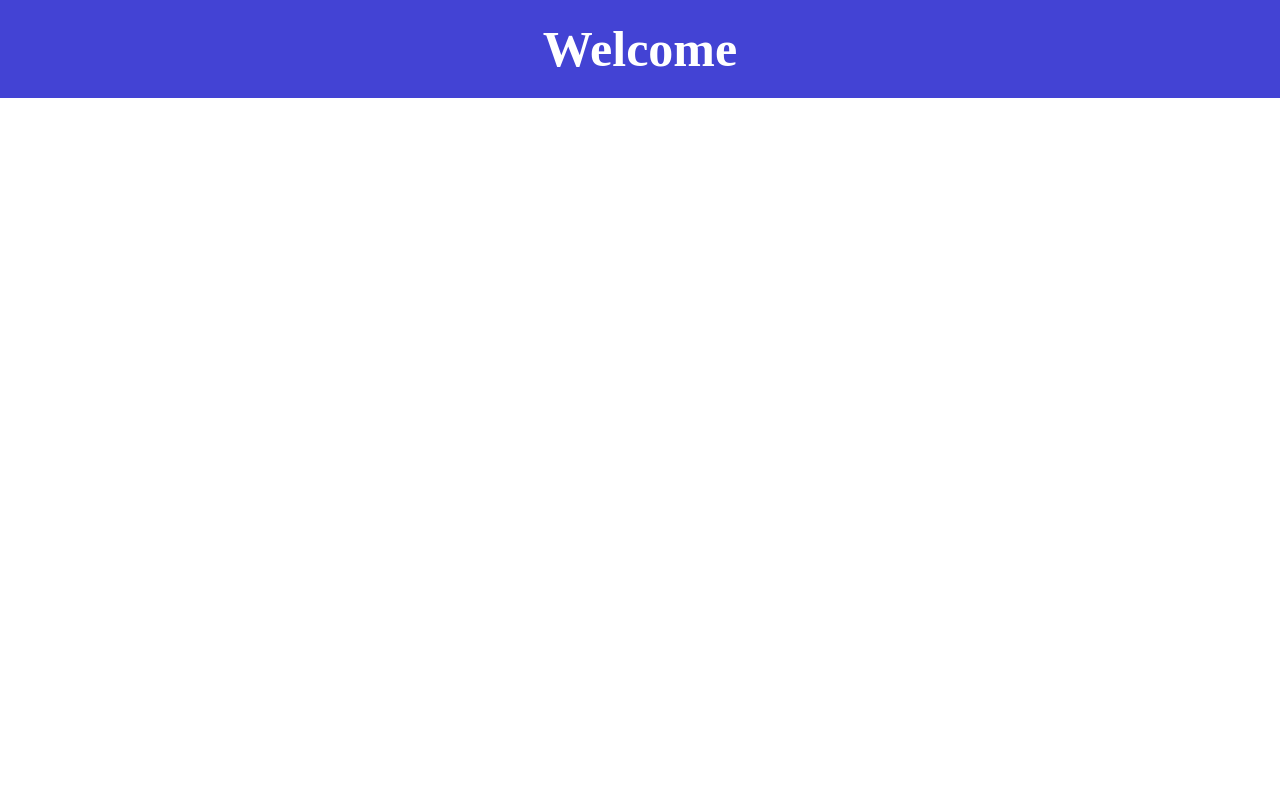
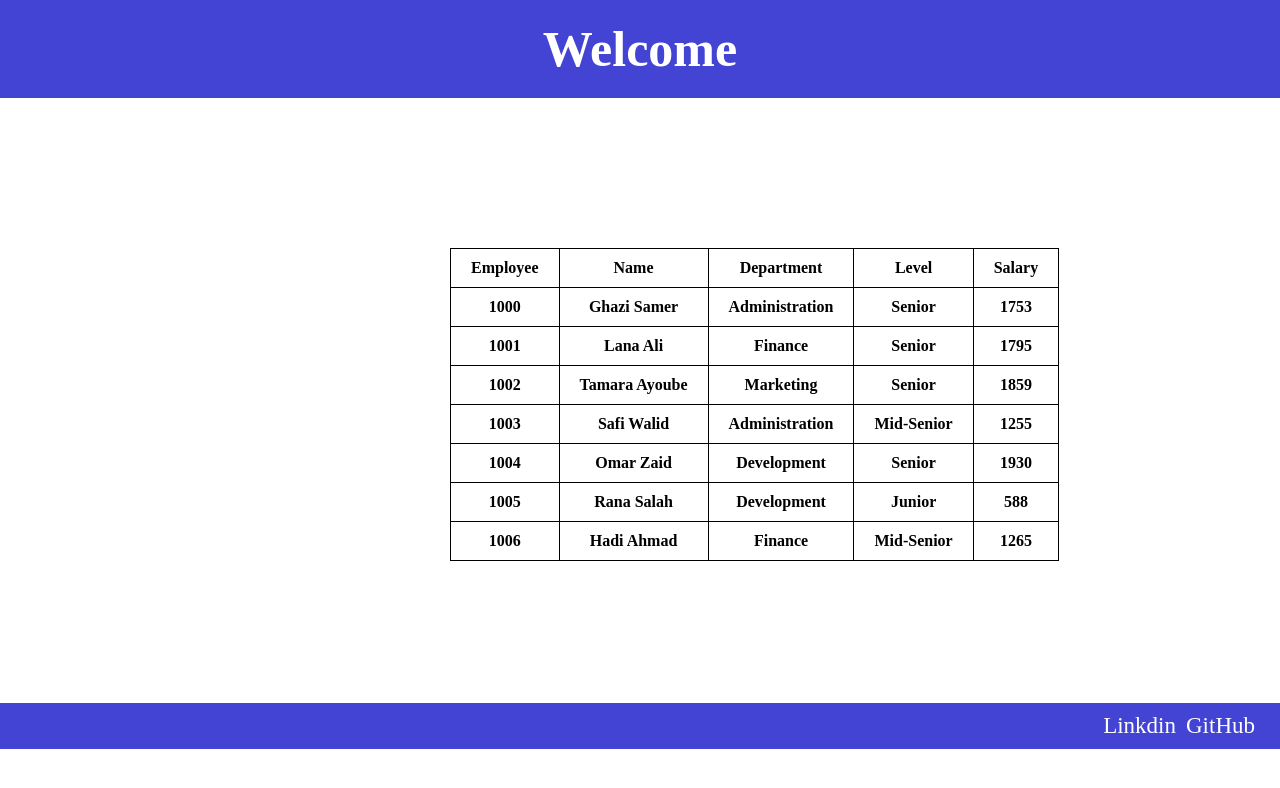
Before and after one commit to AnzorYarvas123/management-system, a plain HTML site: page index.html in a window 1280 px wide. Drawn offline with Linux system fonts and the light colour scheme.

Commit message:
Table Task

```diff
--- a/app.js
+++ b/app.js
@@ -1,4 +1,4 @@
-//constructor
+// constructor
 
 
 const Employee_Information = function (Employee_ID, Full_Name, Department, Level, Image_URL, Salary){
@@ -6,7 +6,6 @@ const Employee_Information = function (Employee_ID, Full_Name, Department, Level
     this.Name = Full_Name;
     this.Department = Department;
     this.Level = Level;
-    this.Image = Image_URL;
     this.Salary = Salary(Level);
 
 
@@ -45,6 +44,68 @@ let employee_Info = [
     new Employee_Information("1006", "Hadi Ahmad", "Finance", "Mid-Senior"),
 ]
 
+
+
+let Table = document.createElement("table");
+
+let T_body = document.createElement("tbody");
+
+
 for (const Employee_Information of employee_Info) {
     console.log(Employee_Information.Full_Name + " " + Employee_Information.Salary);
+
+     Table_Body(Employee_Information);
 }
+
+
+
+/////////////////////////////////////////////////////////////////////////////////
+
+
+function T_Head(Employee_Information) {
+
+    let table_head = document.createElement("thead");
+    let tr = document.createElement("tr");
+
+    for (const Loops of Object.entries(Employee_Information)) {
+
+        if (Loops[0]) {
+            let th = document.createElement("th");
+            th.textContent = Loops[0];
+            tr.append(th);
+        }
+    }
+
+
+
+    table_head.append(tr);
+
+    return table_head;
+}
+
+
+
+
+function Table_Body(Employee_Information) {
+
+    let tr = document.createElement("tr");
+
+    for (const loop of Object.entries(Employee_Information)) {
+        if (loop[0]) {
+            let th = document.createElement("th");
+            th.textContent = loop[1];
+            tr.append(th);
+        }
+    }
+
+    T_body.append(tr);
+}
+
+Table.append(T_Head(employee_Info[0]));
+Table.append(T_body);
+
+const main = document.getElementsByTagName("main");
+main[0].append(Table);
+
+
+//////////////////////////////////////////////////////////////////////////
--- a/index.html
+++ b/index.html
@@ -8,7 +8,7 @@
 
     <title>management-system</title>
 </head>
-<body>
+<body id ="body">
     <header>
         <div class="pag">Welcome</div>
     </header>
@@ -17,10 +17,10 @@
 
     </main>
 
-    <!-- <footer class="connects">
+    <footer class="connects">
         <div class="linkdin">Linkdin</div>
         <div class="Github">GitHub</div>
-    </footer> -->
+    </footer>
 
     <script src="./app.js"></script>
 </body>
--- a/task.css
+++ b/task.css
@@ -13,14 +13,16 @@ header{
 footer{
     display: flex;
     align-content: flex-end;
+
 }
 
 .connects{
 
     display: flex;
 
-    /* justify-content: end; */
+    justify-content: end;
     background-color:  rgb(67, 67, 212);
+    padding: 10px;
 
 }
 
@@ -46,3 +48,16 @@ footer{
     padding-bottom: 20px;
     color: white;
 }
+
+
+table{
+    border-collapse: collapse;
+    border-spacing: 0;
+    margin: 150px 0px 142px 450px;
+
+}
+th, td{
+    padding: 10px 20px;
+    border: 1px solid #000;
+
+}
```
